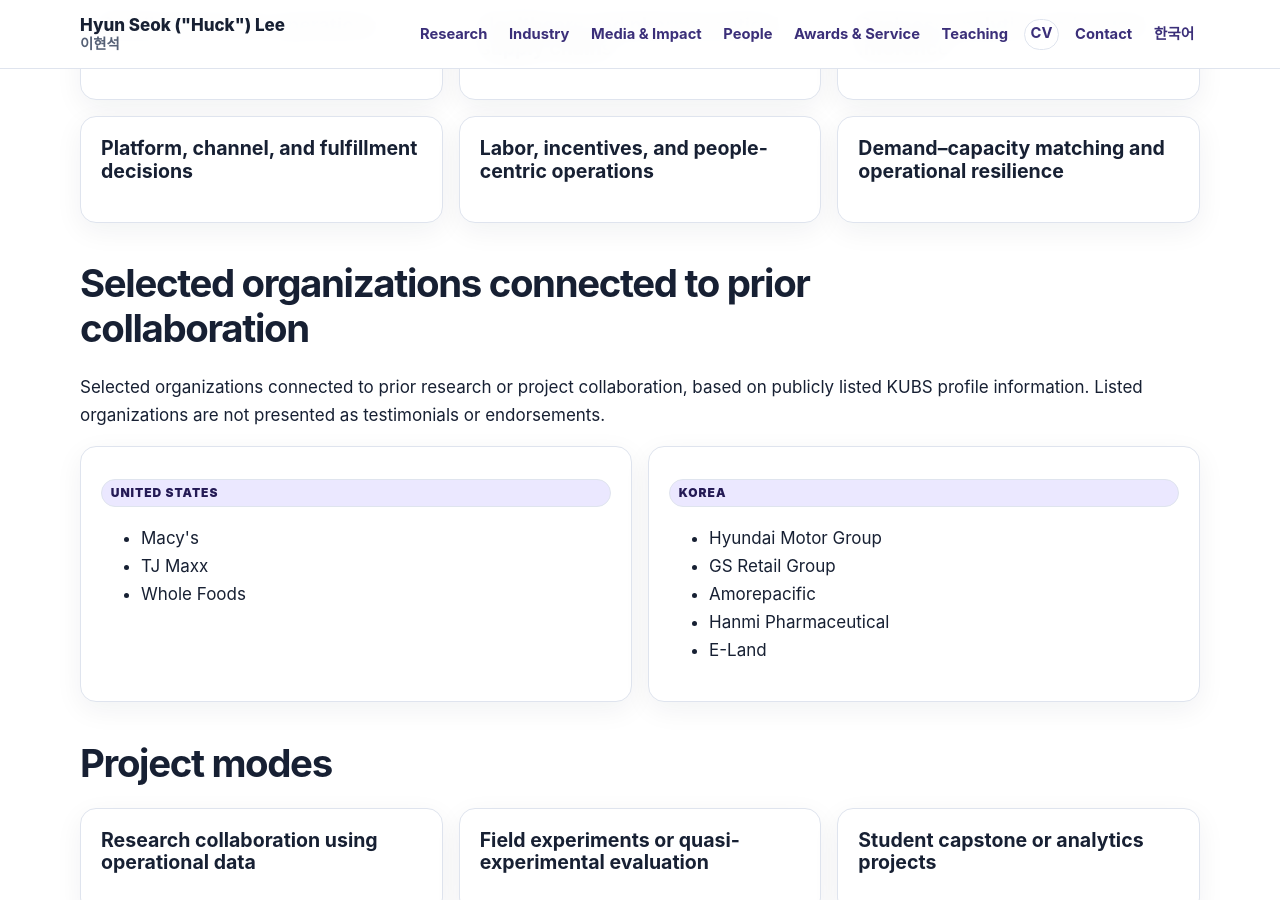
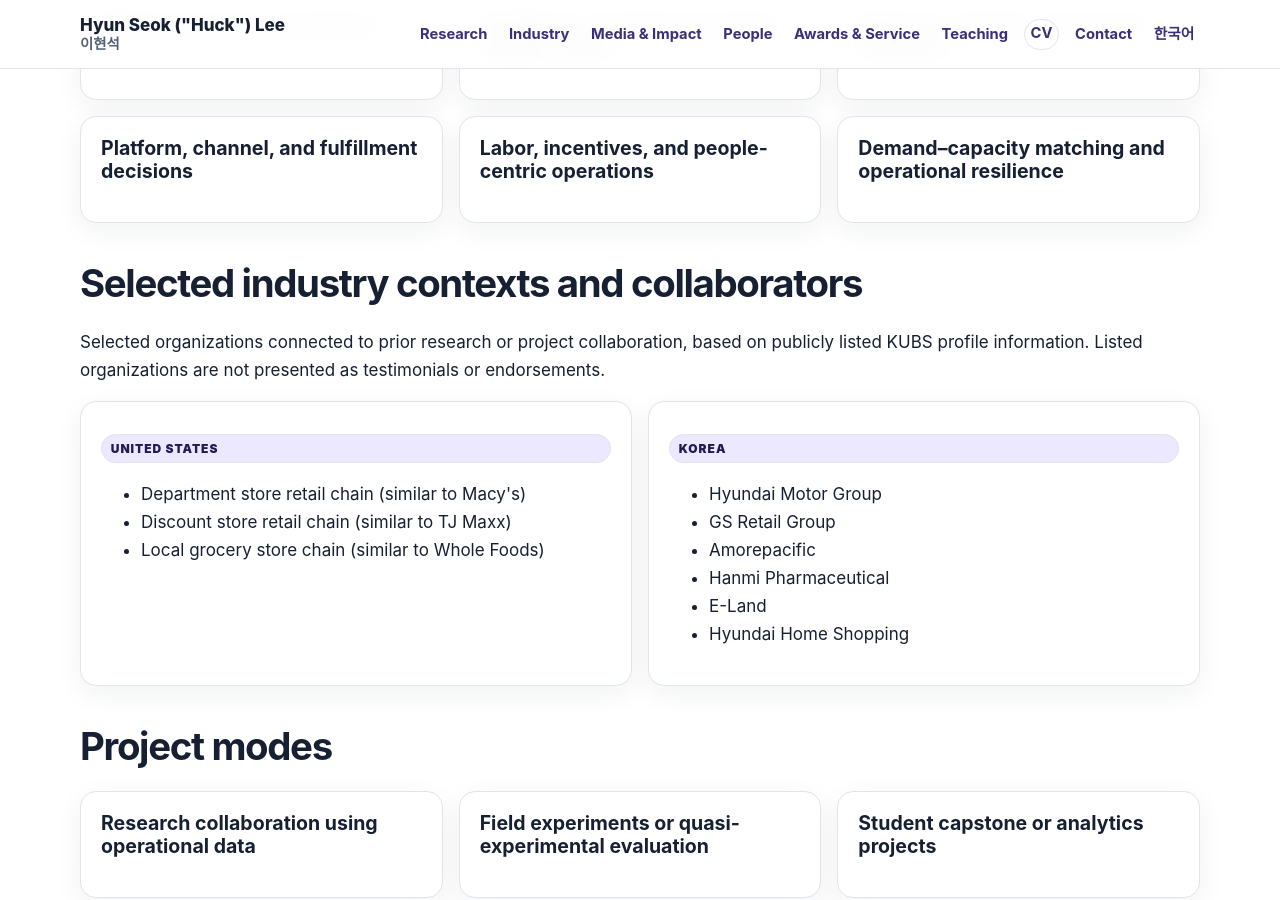
Before and after one commit to lordya2/lordya2.github.io, a Jekyll site: the page built from pages/industry.md, in a window 1280 px wide and 900 px high, scrolled down 553 px. Built offline with Jekyll 4.4.1, drawn with Linux system fonts in a browser that asks for light colours.

Commit message:
Refine industry collaboration examples

```diff
--- a/_data/industry_collaboration.yml
+++ b/_data/industry_collaboration.yml
@@ -12,9 +12,9 @@ selected_collaborators:
   groups:
     - geography: United States
       organizations:
-        - Macy's
-        - TJ Maxx
-        - Whole Foods
+        - Department store retail chain (similar to Macy's)
+        - Discount store retail chain (similar to TJ Maxx)
+        - Local grocery store chain (similar to Whole Foods)
     - geography: Korea
       organizations:
         - Hyundai Motor Group
@@ -22,6 +22,7 @@ selected_collaborators:
         - Amorepacific
         - Hanmi Pharmaceutical
         - E-Land
+        - Hyundai Home Shopping
 project_modes:
   - Research collaboration using operational data
   - Field experiments or quasi-experimental evaluation
--- a/pages/industry.md
+++ b/pages/industry.md
@@ -20,7 +20,7 @@ description: Industry collaboration opportunities in empirical operations, busin
     {% endfor %}
   </div>
 
-  <h2>Selected organizations connected to prior collaboration</h2>
+  <h2>Selected industry contexts and collaborators</h2>
   <p>{{ industry.selected_collaborators.note }}</p>
   <div class="card-grid card-grid--two">
     {% for group in industry.selected_collaborators.groups %}
```
